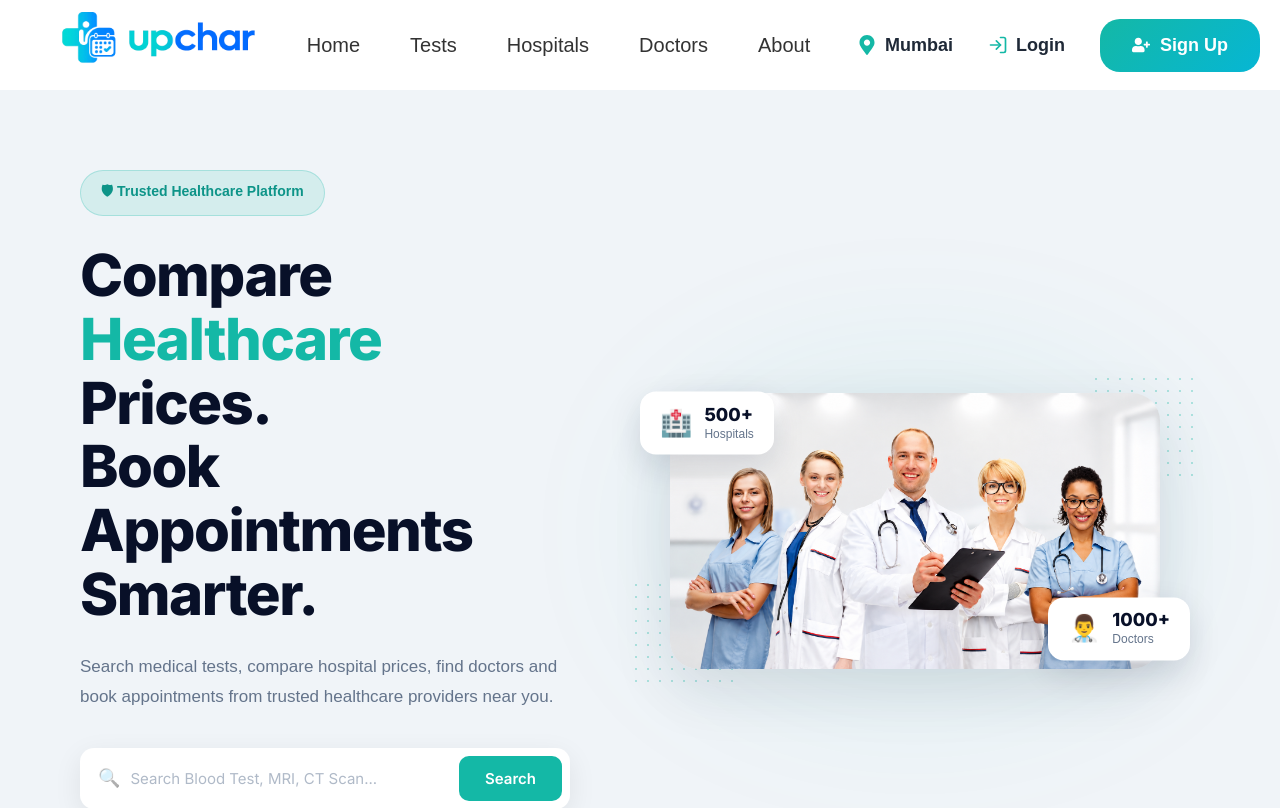
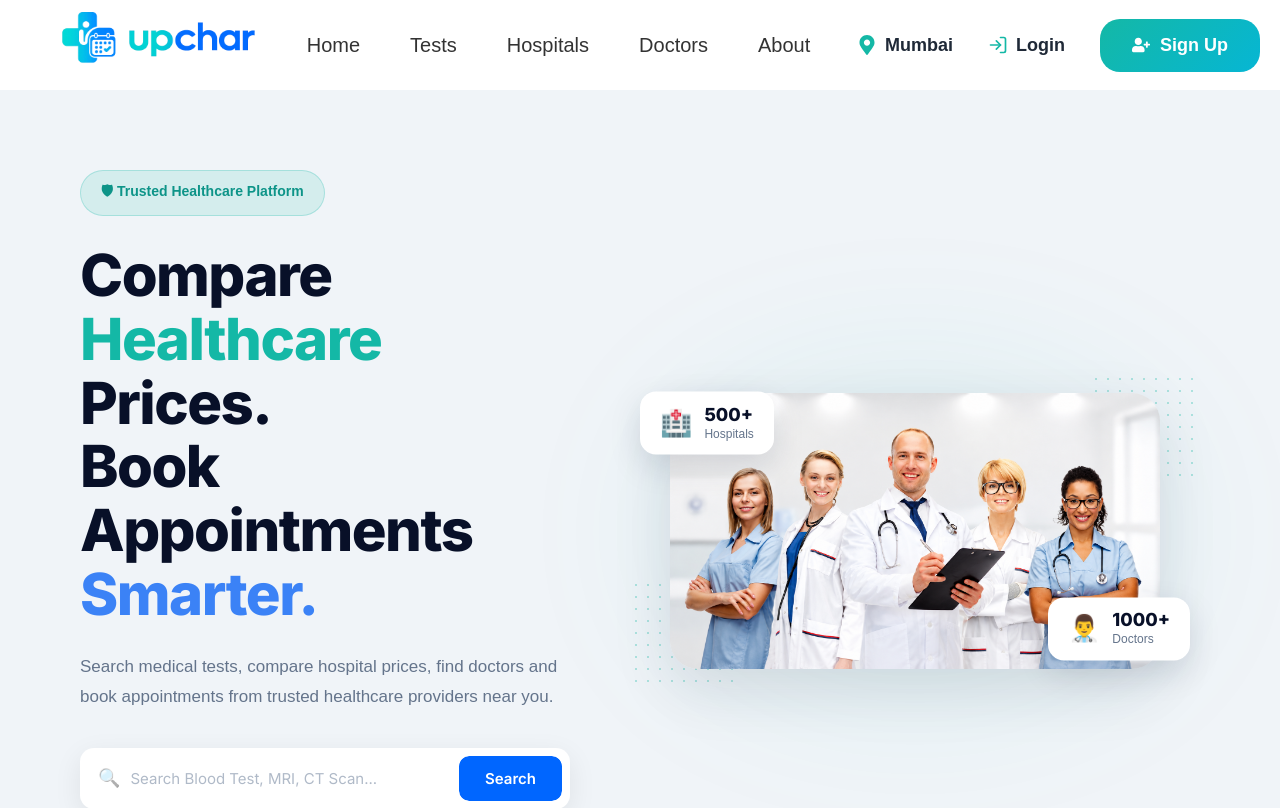
Before and after one commit to Mayank084/Upchar-Project, a React (Vite) app: page / in a window 1280 px wide. Shown: the top 808 px of the page. Built offline with nearby package versions, Linux system fonts and the light colour scheme.

Commit message:
hero section correction

```diff
--- a/src/components/Hero.css
+++ b/src/components/Hero.css
@@ -41,8 +41,12 @@
   letter-spacing: -1.5px;
 }
 
-.hero-left h1 span {
-  color: #14b8a6;
+.hero-left h1 span.green {
+  color: #14b8a6 !important;
+}
+
+.hero-left h1 span.blue {
+  color: #3b82f6 !important;
 }
 
 .hero-left p {
@@ -92,7 +96,6 @@
   padding: 13px 26px;
   border: none;
   border-radius: 10px;
-  background: #14b8a6;
   color: white;
   font-size: 15px;
   font-weight: 600;
@@ -100,39 +103,42 @@
   cursor: pointer;
   position: relative;
   overflow: hidden;
+  z-index: 1;
+  background: transparent;
+  transition: color 0.3s;
 }
 
-.search-box button span {
-  position: relative;
-  display: inline-block;
-}
-
-.search-box button::before,
 .search-box button::after {
   content: '';
   position: absolute;
-  width: 120px;
-  height: 120px;
-  border-radius: 50%;
-  background: rgba(255, 255, 255, 0.15);
-  transition: transform 0.5s ease;
-  transform: scale(0);
+  bottom: 0;
+  left: 0;
+  width: 100%;
+  height: 100%;
+  background-color: #0066ff;
+  border-radius: 10px;
+  z-index: -2;
 }
 
 .search-box button::before {
-  top: -60px;
-  left: -30px;
+  content: '';
+  position: absolute;
+  bottom: 0;
+  left: 0;
+  width: 0%;
+  height: 100%;
+  background-color: #0b69b0;
+  transition: width 0.3s ease;
+  border-radius: 10px;
+  z-index: -1;
 }
 
-.search-box button::after {
-  bottom: -60px;
-  right: -30px;
-  transition-delay: 0.1s;
+.search-box button:hover::before {
+  width: 100%;
 }
 
-.search-box button:hover::before,
-.search-box button:hover::after {
-  transform: scale(1.8);
+.search-box button:hover {
+  color: white;
 }
 
 /* ── CTA Buttons ─────────────────────────────── */
--- a/src/components/Hero.jsx
+++ b/src/components/Hero.jsx
@@ -13,14 +13,14 @@ function Hero() {
           </div>
 
           <h1>
-            Compare
+           Compare
             <br />
-            <span>Healthcare</span> Prices.
+               <span className="green">Healthcare</span> Prices.
+                   <br />
+                    Book Appointments
             <br />
-            Book Appointments
-            <br />
-            Smarter.
-          </h1>
+               <span className="blue">Smarter.</span>
+                  </h1>
 
           <p>
             Search medical tests, compare hospital prices,
@@ -34,7 +34,9 @@ function Hero() {
               type="text"
               placeholder="Search Blood Test, MRI, CT Scan..."
             />
-            <button>Search</button>
+
+           <button>Search</button>
+
           </div>
 
           <div className="hero-buttons">
```
